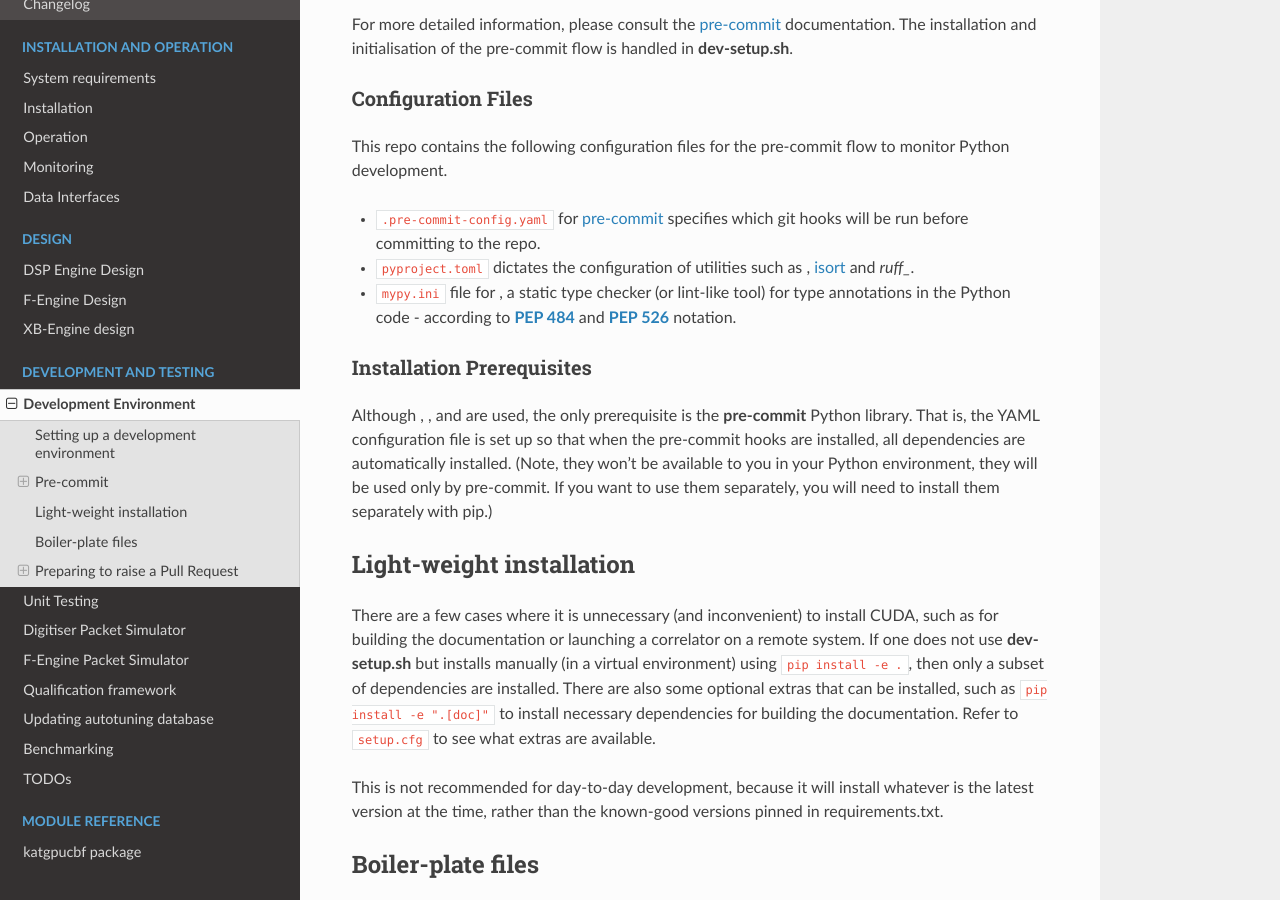
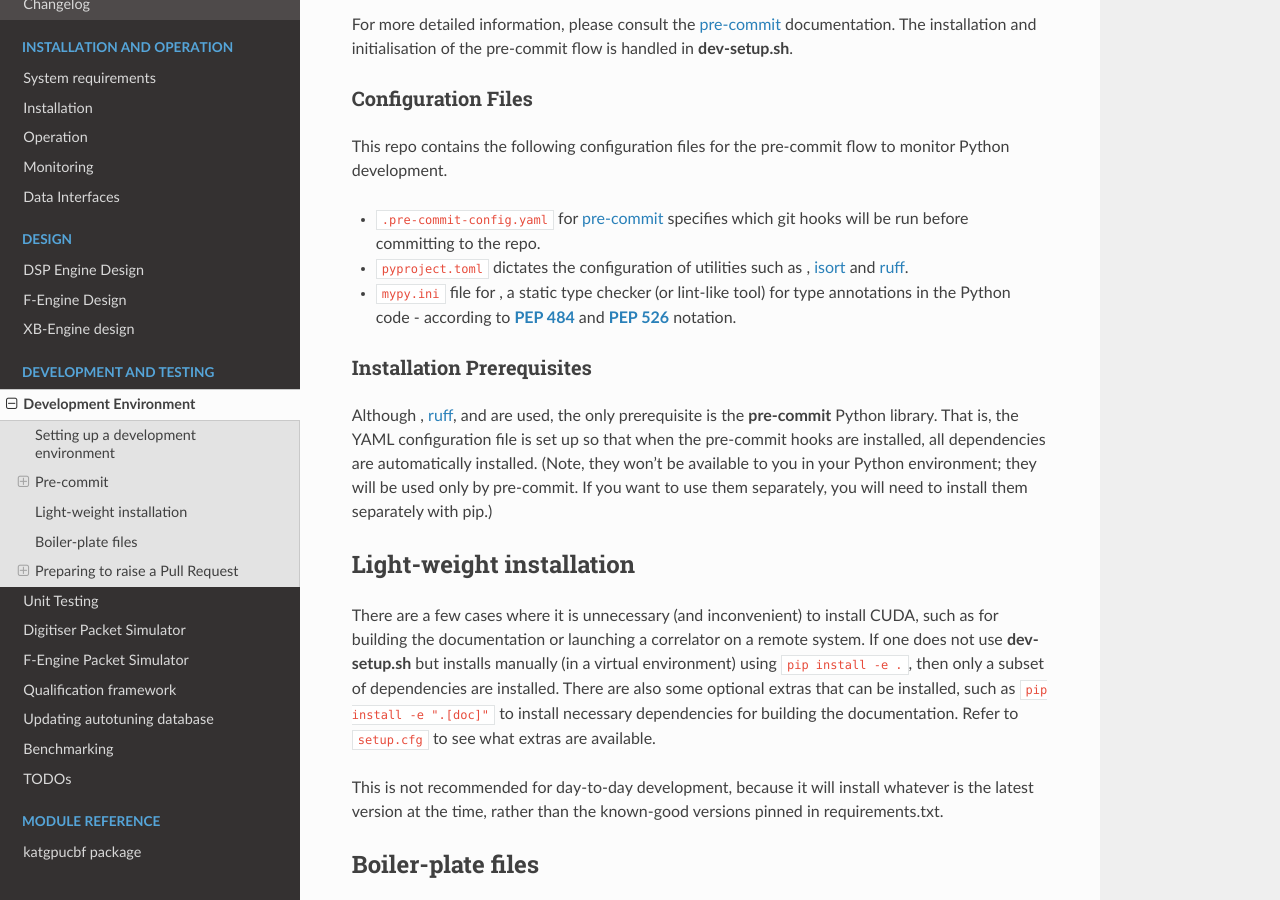
Before and after one commit to ska-sa/katgpucbf, a Sphinx documentation site: the page built from doc/dev-guide.rst, in a window 1280 px wide and 900 px high, scrolled down 1157 px. Built offline with Sphinx 7.4.7 and the Read the Docs theme 3.1.0, drawn with Linux system fonts in a browser that asks for light colours; the version number could not be read and is left out.

```diff
--- a/doc/conf.py
+++ b/doc/conf.py
@@ -77,7 +77,6 @@ intersphinx_mapping = {
     "mypy": ("https://mypy.readthedocs.io/en/stable/", None),
     "numpy": ("https://numpy.org/doc/stable", None),
     "pip": ("https://pip.pypa.io/en/stable/", None),
-    "pydocstyle": ("https://www.pydocstyle.org/en/stable/", None),
     "pytest": ("https://docs.pytest.org/en/stable/", None),
     "python": ("https://docs.python.org/3", None),
     "setuptools": ("https://setuptools.pypa.io/en/stable/", None),
--- a/doc/dev-guide.rst
+++ b/doc/dev-guide.rst
@@ -70,7 +70,7 @@ to monitor Python development.
 - ``.pre-commit-config.yaml`` for `pre-commit`_ specifies which git hooks will
   be run before committing to the repo.
 - ``pyproject.toml`` dictates the configuration of utilities such as
-  :external+black:doc:`black <getting_started>`, `isort`_ and `ruff_`.
+  :external+black:doc:`black <getting_started>`, `isort`_ and `ruff`_.
 - ``mypy.ini`` file for :external+mypy:doc:`mypy <getting_started>`, a static type checker
   (or lint-like tool) for type annotations in the Python code - according to
   :pep:`484` and :pep:`526` notation.
@@ -81,12 +81,12 @@ to monitor Python development.
 Installation Prerequisites
 ^^^^^^^^^^^^^^^^^^^^^^^^^^
 
-Although :external+black:doc:`black <getting_started>`, :external+flake8:doc:`flake8 <user/index>`,
-:external+pydocstyle:doc:`pydocstyle <usage>` and :external+mypy:doc:`mypy <getting_started>`
+Although :external+black:doc:`black <getting_started>`, `ruff`_,
+and :external+mypy:doc:`mypy <getting_started>`
 are used, the only prerequisite is the **pre-commit**  Python library. That is,
 the YAML configuration file is set up so that when the pre-commit hooks are
 installed, all dependencies are automatically installed. (Note, they won't be
-available to you in your Python environment, they will be used only by pre-commit.
+available to you in your Python environment; they will be used only by pre-commit.
 If you want to use them separately, you will need to install them separately with pip.)
 
 Light-weight installation
```
